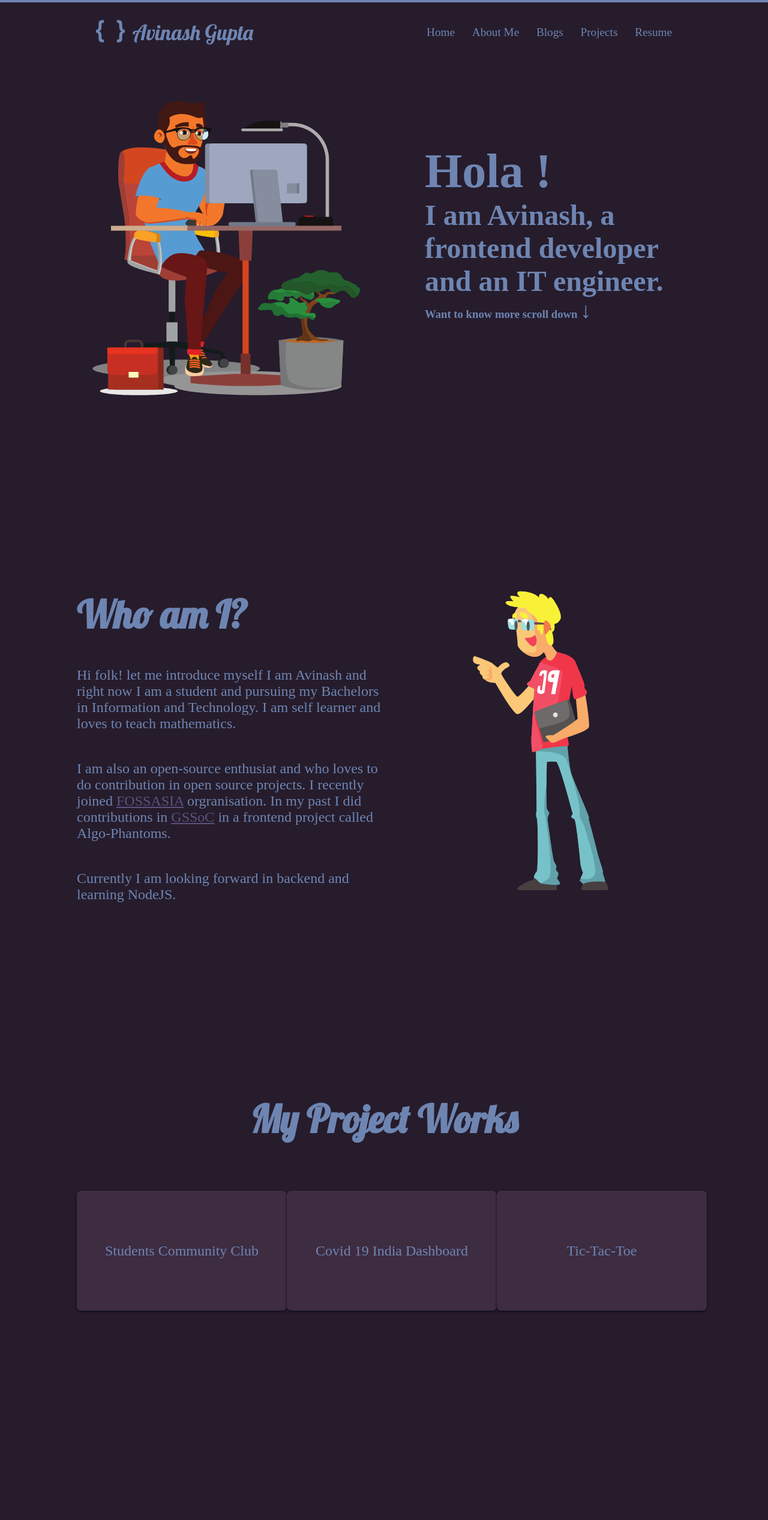
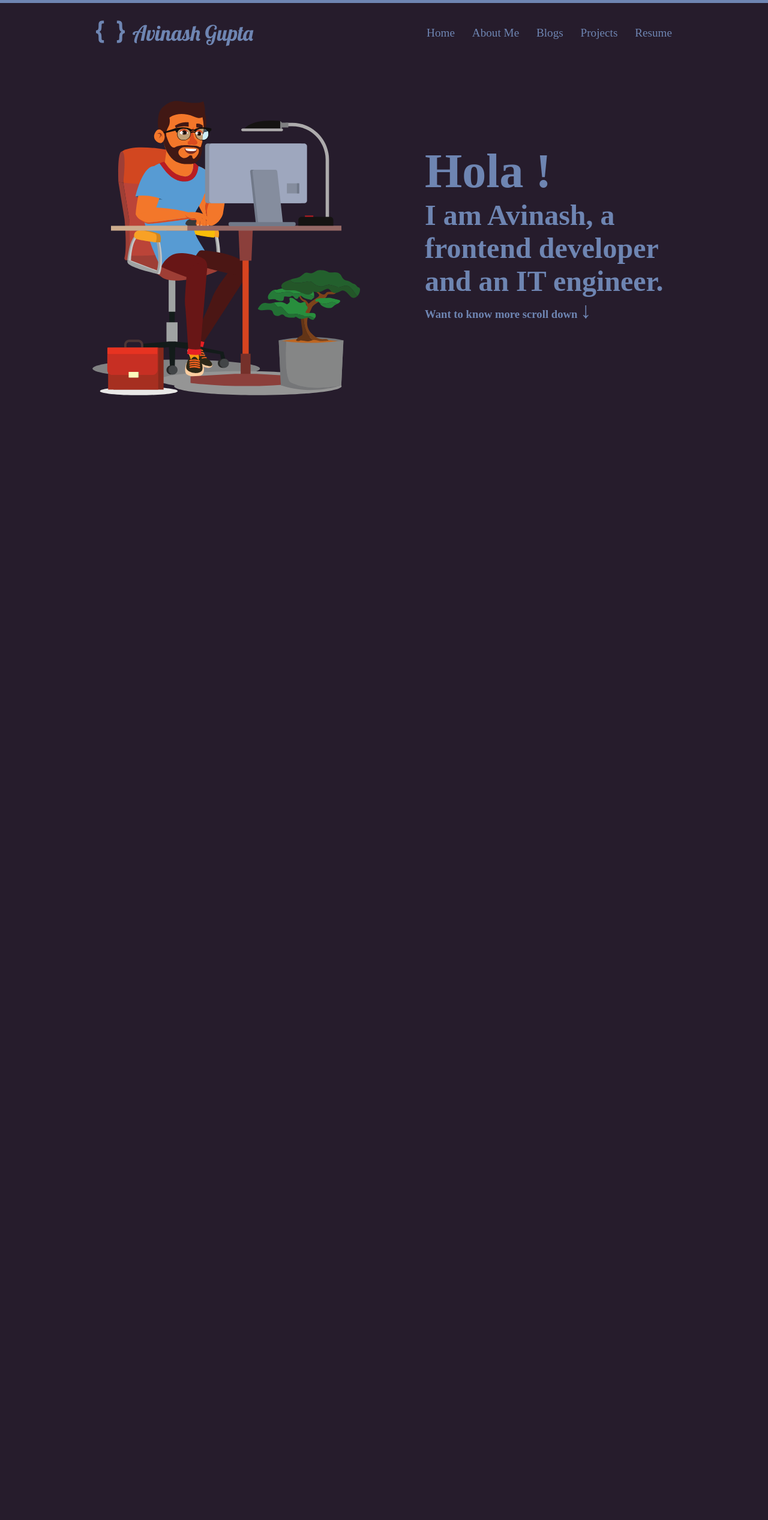
Before and after one commit to tier3guy/Portfolio, a React (Create React App) app: page / in a window 1280 px wide. Shown: the top 2534 px of the page at 60% size. Built offline with nearby package versions, Linux system fonts and the light colour scheme; a web font is replaced by a local one.

Commit message:
animation added

```diff
--- a/package.json
+++ b/package.json
@@ -6,6 +6,7 @@
     "@testing-library/jest-dom": "^5.11.4",
     "@testing-library/react": "^11.1.0",
     "@testing-library/user-event": "^12.1.10",
+    "aos": "^3.0.0-beta.6",
     "react": "^17.0.2",
     "react-dom": "^17.0.2",
     "react-router-dom": "^5.2.0",
--- a/public/index.html
+++ b/public/index.html
@@ -1,6 +1,7 @@
 <!DOCTYPE html>
 <html lang="en">
   <head>
+    <link rel="stylesheet" href="https://unpkg.com/aos@next/dist/aos.css" />
     <link rel="icon" href="../src/Assets/icon_png.png" />
     <link rel="stylesheet" href="https://cdnjs.cloudflare.com/ajax/libs/font-awesome/5.15.4/css/all.min.css" integrity="sha512-1ycn6IcaQQ40/MKBW2W4Rhis/DbILU74C1vSrLJxCq57o941Ym01SwNsOMqvEBFlcgUa6xLiPY/NS5R+E6ztJQ==" crossorigin="anonymous" referrerpolicy="no-referrer" />
     <meta charset="utf-8" />
--- a/src/App.css
+++ b/src/App.css
@@ -27,12 +27,13 @@ html{
 
 body{
   background-color: var(--dark);
+  border-bottom: 5px solid var(--lighter);
 }
 
 /*-------------Styling Navbar--------------*/
 
 .navbar-wrapper{
-  border-top: 4px solid var(--lighter);
+  border-top: 5px solid var(--lighter);
   background-color: var(--dark);
   position: fixed;
   width: 100vw;
@@ -191,7 +192,6 @@ body{
 .footer-wrapper{
   flex-direction: column;
   padding-bottom: 10px;
-  border-bottom: 4px solid var(--lighter);
   width: 100vw;
 }
 .connect{
--- a/src/App.js
+++ b/src/App.js
@@ -2,6 +2,13 @@ import './App.css';
 import Blogs from './Components/Blogs';
 import Home from './Components/Home';
 import { BrowserRouter,Route,Switch } from "react-router-dom";
+import AOS from 'aos';
+import 'aos/dist/aos.css';
+AOS.init({
+  offset: 600,
+  duration: 1000,
+});
+
 
 function App() {
   return (
--- a/src/Components/AboutMe.jsx
+++ b/src/Components/AboutMe.jsx
@@ -3,7 +3,7 @@ import About_Image from '../Assets/about.svg'
 export default function About(){
   return(
     <>
-      <div className = "about-wrapper" id = "about">
+      <div className = "about-wrapper" id = "about" data-aos = "fade-left">
         <div className = "about-text-wrapper">
           <h1 className = "h1">Who am I?</h1>
           <div className = "section">
--- a/src/Components/BlogContainer.jsx
+++ b/src/Components/BlogContainer.jsx
@@ -1,8 +1,7 @@
-
 export  default function BlogContainer(props){
   return(
     <>
-      <div className = "blog-conatiner">
+      <div className = "blog-conatiner" data-aos="fade-left">
         <div className = "author date">Date ~ {props.date}</div>
         <div className = "blog-text">
           <div className = "blog-content">
--- a/src/Components/Blogs.jsx
+++ b/src/Components/Blogs.jsx
@@ -1,7 +1,6 @@
 import logo from '../Assets/icon.svg';
 import code from '../Assets/code.svg';
 import { Link } from 'react-router-dom';
-import Blog_Array from '../Data/Blog';
 import BlogContainer from './BlogContainer.jsx';
 import Footer from "./Footer";
 import { useEffect } from 'react';
@@ -28,7 +27,7 @@ export default function Blogs(){
         </ul>
       </div>
     </div>
-    <div className = "blogs-wrapper">
+    <div className = "blogs-wrapper" data-aos = "fade-right">
       <div className= "blogs-welcome-wrapper">
         <div className = "blogs-image-wrapper">
           <img src = {code} className = "blogs-image"/>
--- a/src/Components/Footer.jsx
+++ b/src/Components/Footer.jsx
@@ -3,7 +3,7 @@ import Arrow from '../Assets/arrow.svg'
 export default function Footer(){
   return (
     <>
-      <div className = "footer-wrapper">
+      <div className = "footer-wrapper" data-aos = "zoom-in">
         <div className = "connect">
           <div className = "connect-image-wrapper">
             <img src = {bg} className = "connect-image"/>
--- a/src/Components/Hero.jsx
+++ b/src/Components/Hero.jsx
@@ -4,7 +4,7 @@ import Hero_image from '../Assets/hero_Image.svg'
 export default function Hero(){
   return(
     <>
-      <div className = "hero-wrapper" id = "hero">
+      <div className = "hero-wrapper" id = "hero" data-aos = "fade-right">
         <div className = "hero-img-wrapper">
           <img src = {Hero_image} className = "hero-img"/>
         </div>
--- a/src/Components/Projects.jsx
+++ b/src/Components/Projects.jsx
@@ -4,7 +4,7 @@ import Card from './Card';
 export default function Project_Section(){
   return(
     <>
-      <div className = "projects-wrapper" id="proj">
+      <div className = "projects-wrapper" id="proj" data-aos = "fade-right">
         <h1 className = "h1">My Project Works</h1>
         <div className = "projects-card-wrapper">
           {
```
Also changed, not shown: 1 other file (tests, documents, lock files or other folders).
